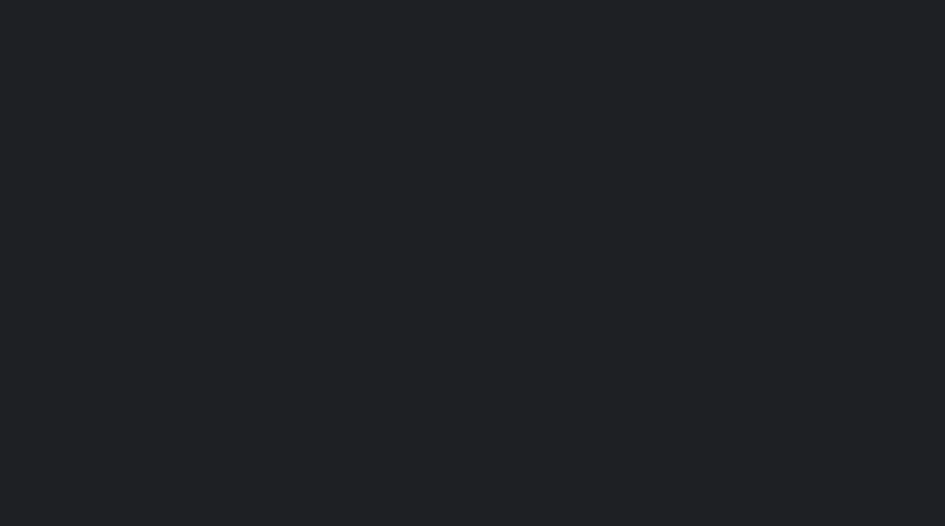
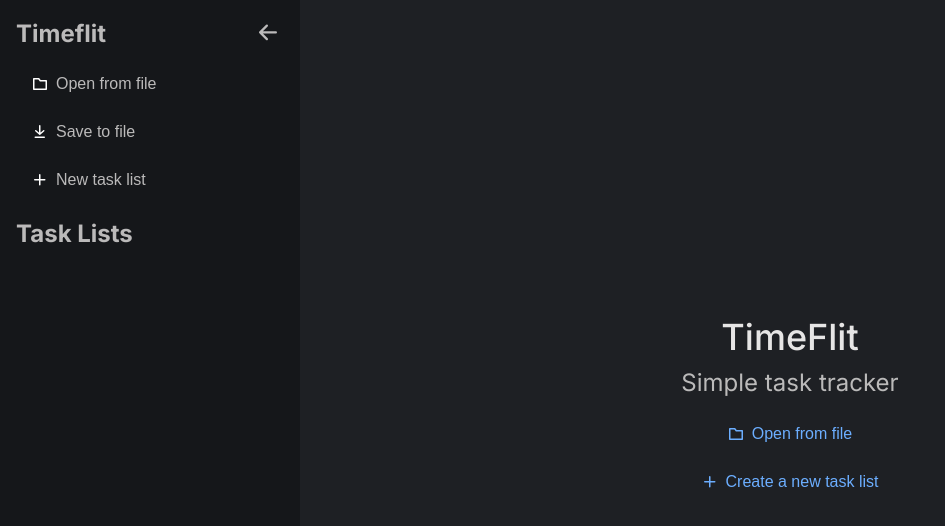
Before and after one commit to aDarcy99/timeflit, a React app: page / in a window 1280 px wide. Before the commit this address had no page. Shown: the top 526 px of the page, without its empty margins (0-945 px from the left). Built offline with nearby package versions, Linux system fonts and the light colour scheme.

Commit message:
fix(*) revert changes for testing web worker timer implememtation

```diff
--- a/src/app.tsx
+++ b/src/app.tsx
@@ -1,6 +1,6 @@
 import React from 'react';
 import { createRoot } from 'react-dom/client';
-import { Route, Link, Routes, HashRouter, BrowserRouter } from 'react-router-dom';
+import { Route, Link, Routes, HashRouter } from 'react-router-dom';
 // Functions
 import TaskProvider from './contexts/taskContext';
 // Components
@@ -12,14 +12,14 @@ import './styles/global.scss';
 function App() {
   return (
     // Note: Using HashRouter because BrowserRouter doesn't work with Github Pages (https://stackoverflow.com/questions/71984401/react-router-not-working-with-github-pages)
-    <BrowserRouter>
+    <HashRouter>
       <TaskProvider>
         <Routes>
-          {/* <Route path='/' element={<IndexPage />} /> */}
-          <Route path='/test' element={<TestPage />} />
+          <Route path='/' element={<IndexPage />} />
+          {/* <Route path='/test' element={<TestPage />} /> */}
         </Routes>
       </TaskProvider>
-    </BrowserRouter>
+    </HashRouter>
   );
 }
 
```
